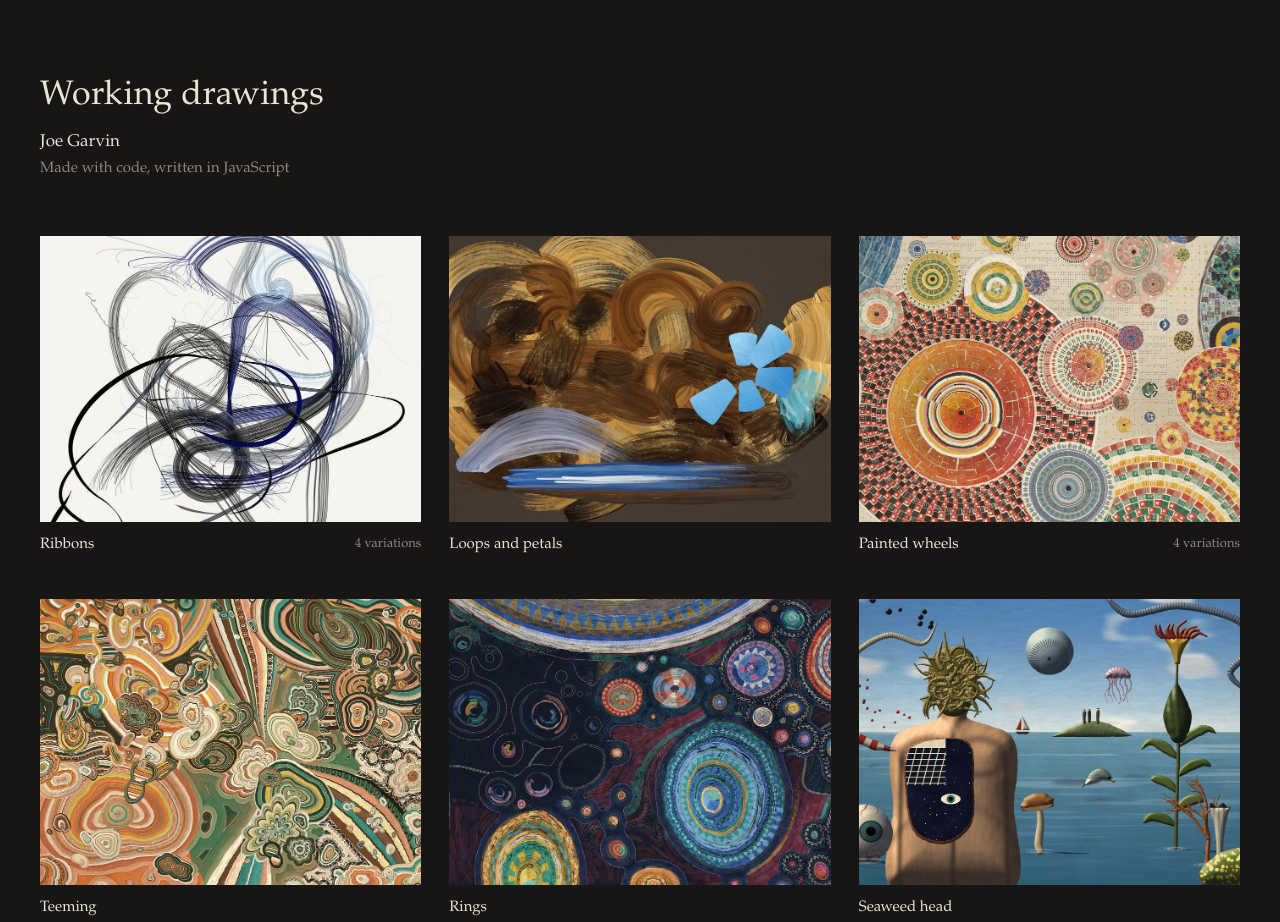
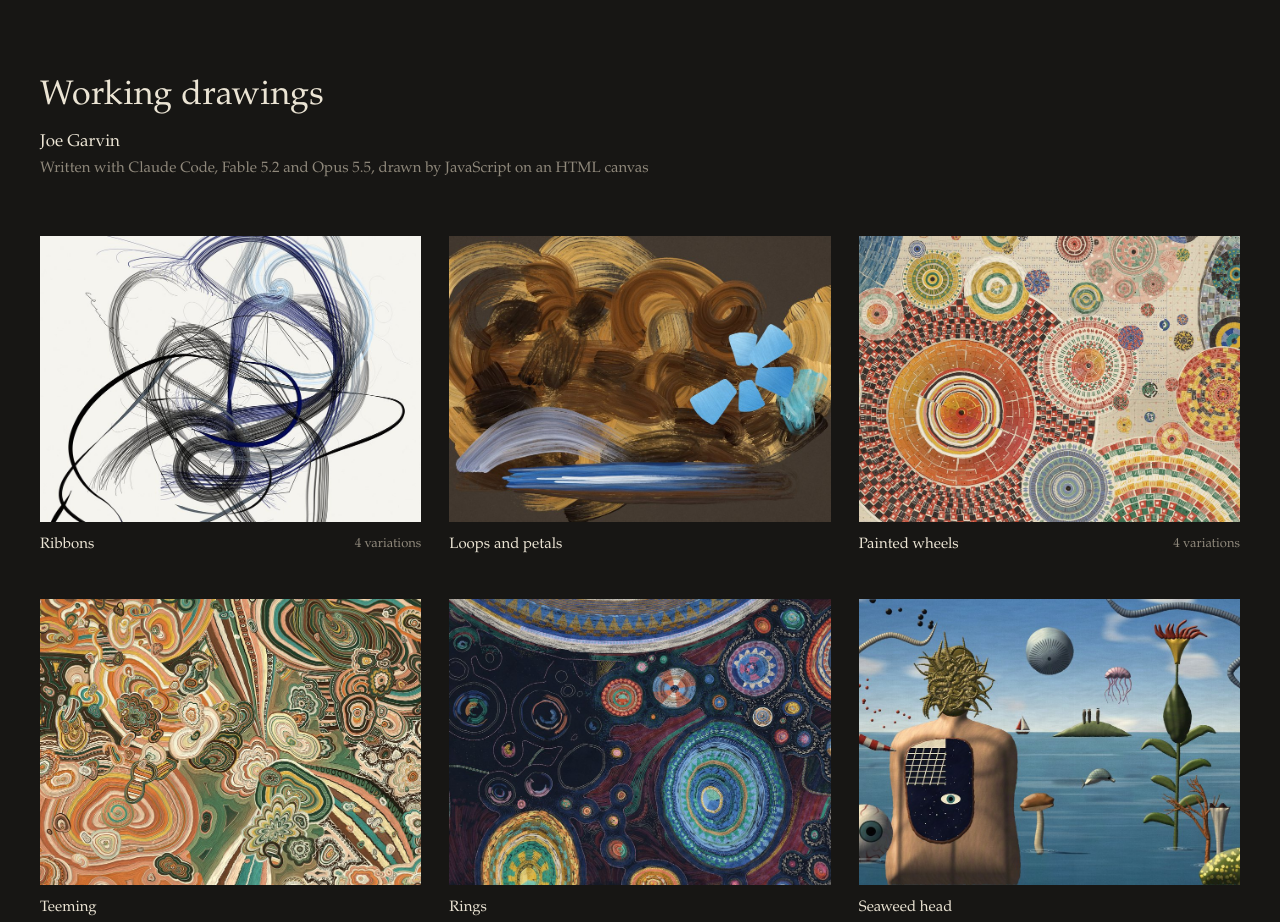
Before and after one commit to joe-garvin/claude-workbench, a plain HTML site: page docs/art/index.html in a window 1280 px wide. Shown: the top 922 px of the page. Drawn offline with Linux system fonts and the light colour scheme.

Commit message:
Update Working drawings header line (#8)
Claude-Session: https://claude.ai/code/session_019zZB8rde5vfg25unwhgra1

Co-authored-by: Claude <noreply@anthropic.com>

```diff
--- a/docs/art/index.html
+++ b/docs/art/index.html
@@ -55,7 +55,7 @@
 <header>
   <h1>Working drawings</h1>
   <p class="name">Joe Garvin</p>
-  <p>Made with code, written in JavaScript</p>
+  <p>Written with Claude Code, Fable 5.2 and Opus 5.5, drawn by JavaScript on an HTML canvas</p>
 </header>
 <div class="grid" id="grid"></div>
 </main>
```
